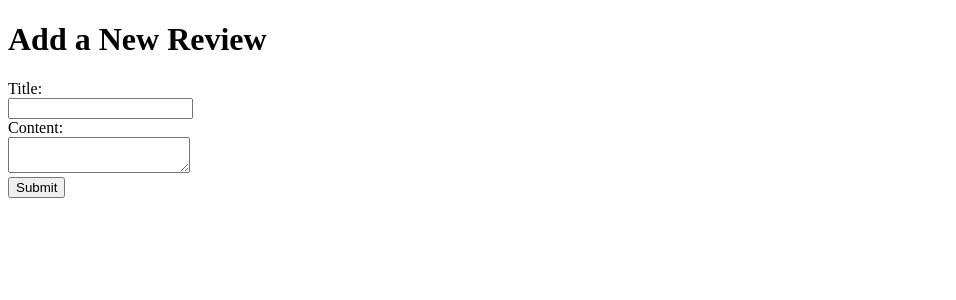
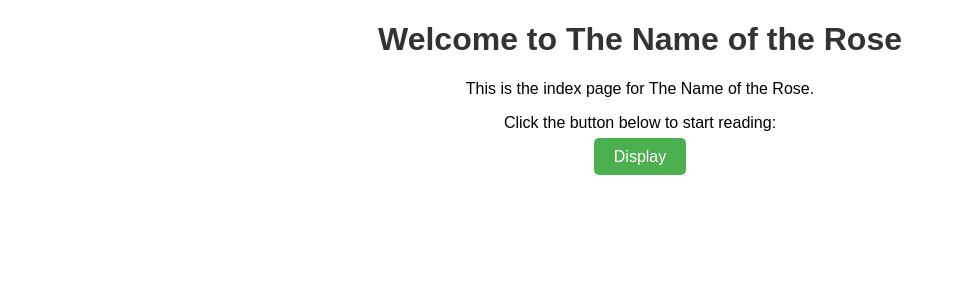
Before and after one commit to Jaborg/Web_App_Playaround, a FastAPI app: page / in a window 1280 px wide. Shown: the top 300 px of the page, without its empty margins (0-956 px from the left). Run offline with FastAPI, Linux system fonts and the light colour scheme.

Commit message:
Simplifying

```diff
--- a/crud_operations.py
+++ b/crud_operations.py
@@ -1,35 +1,16 @@
+import os
+
 from pydantic import BaseModel
 
 # In-memory storage for book reviews
-reviews = {}
+reviews = os.listdir('templates/reviews')
 
 class Review(BaseModel):
     title: str
     content: str
 
-def create_review(review: Review):
-    if review['Title'] in reviews:
-        raise ValueError("Review already exists")
-    else:
-        reviews[review['Title']] = review
-
-def read_reviews():
+def read_reviews_crud():
     return reviews
 
 def read_review(title: str):
-    if title in reviews:
-        return reviews[title]
-    else:
-        raise ValueError("Review not found")
-
-def update_review(title: str, review: Review):
-    if title in reviews:
-        reviews[title] = review
-    else:
-        raise ValueError("Review not found")
-
-def delete_review(title: str):
-    if title in reviews:
-        del reviews[title]
-    else:
-        raise ValueError("Review not found")
+    return f'reviews/{title}'
--- a/main.py
+++ b/main.py
@@ -1,17 +1,19 @@
 from fastapi import FastAPI, HTTPException, Request
 from fastapi.responses import HTMLResponse
 from fastapi.templating import Jinja2Templates
+from fastapi.staticfiles import StaticFiles
 from pydantic import BaseModel
-from logging import log
 
-from crud_operations import create_review, read_reviews, read_review, update_review, delete_review
+from crud_operations import  read_review, read_reviews_crud
 
 app = FastAPI()
 templates = Jinja2Templates(directory="templates")
+app.mount("/static", StaticFiles(directory="static"), name="static")
+
 
 class ReviewInput(BaseModel):
-    Title: str
-    Content: str
+    title: str
+    content: str
 
 @app.get("/", response_class=HTMLResponse)
 async def read_root(request: Request):
@@ -19,30 +21,16 @@ async def read_root(request: Request):
 
 @app.get("/reviews/", response_class=HTMLResponse)
 async def read_reviews(request: Request):
-    reviews_data = read_reviews()
+    reviews_data = read_reviews_crud()
     return templates.TemplateResponse("reviews.html", {"request": request, "reviews": reviews_data})
 
-@app.post("/reviews/", response_class=HTMLResponse)
-async def create_review_handler(request: Request, review: ReviewInput):
-    create_review({'Title':review.Title,'Content':review.Content})
-    return templates.TemplateResponse("review_created.html", {"request": request, "review": review})
 
 @app.get("/reviews/{title}", response_class=HTMLResponse)
 async def read_review_handler(request: Request, title: str):
     review = read_review(title)
-    return templates.TemplateResponse("review_detail.html", {"request": request, "review": review})
+    return templates.TemplateResponse(review, {"request": request, "review": review})
 
 @app.get("/reviews/{title}/edit", response_class=HTMLResponse)
 async def edit_review_handler(request: Request, title: str):
     review = read_review(title)
     return templates.TemplateResponse("edit_review.html", {"request": request, "review": review})
-
-@app.post("/reviews/{title}")
-async def update_review_handler(request: Request, title: str, review: ReviewInput):
-    update_review(title, review)
-    return {"message": "Review updated successfully"}
-
-@app.post("/reviews/{title}/delete")
-async def delete_review_handler(request: Request, title: str):
-    delete_review(title)
-    return {"message": "Review deleted successfully"}
--- /dev/null
+++ b/static/css/style.css
@@ -0,0 +1,23 @@
+body {
+    font-family: Arial, sans-serif;
+    text-align: center;
+}
+
+h1 {
+    color: #333;
+}
+
+#display-btn {
+    background-color: #4CAF50;
+    color: white;
+    padding: 10px 20px;
+    font-size: 16px;
+    cursor: pointer;
+    border: none;
+    border-radius: 5px;
+    text-decoration: none;
+}
+
+#display-btn:hover {
+    background-color: #45a049;
+}
--- a/templates/index.html
+++ b/templates/index.html
@@ -1,45 +1,15 @@
 <!DOCTYPE html>
-<html>
+<html lang="en">
 <head>
-    <title>Book Review API</title>
+    <meta charset="UTF-8">
+    <meta name="viewport" content="width=device-width, initial-scale=1.0">
+    <title>Welcome to The Name of the Rose</title>
+    <link rel="stylesheet" href="../../static/css/style.css">
 </head>
 <body>
-    <h1>Add a New Review</h1>
-    <label for="title">Title:</label><br>
-    <input type="text" id="title" name="title"><br>
-    <label for="content">Content:</label><br>
-    <textarea id="content" name="content"></textarea><br>
-    <button onclick="submitReview()">Submit</button>
-
-    <script>
-        async function submitReview() {
-            const title = document.getElementById('title').value;
-            const content = document.getElementById('content').value;
-
-            const review = { title, content };
-
-            // Optionally, you can log the review object for debugging
-            console.log(review);
-            console.log(JSON.stringify(review))
-
-            // Handle the review object, e.g., send it to the server
-            // Here, you can use fetch or any other method to send the review object
-            try {
-                const response = await fetch('/reviews/', {
-                    method: 'POST',
-                    headers: {
-                        'Content-Type': 'application/json'
-                    },
-                    body: JSON.stringify(review)
-                });
-                const data = await response.json();
-                console.log(data);
-                // Optionally, you can handle the response from the server
-            } catch (error) {
-                console.error('Error:', error);
-                // Optionally, you can handle errors
-            }
-        }
-    </script>
+    <h1>Welcome to The Name of the Rose</h1>
+    <p>This is the index page for The Name of the Rose.</p>
+    <p>Click the button below to start reading:</p>
+    <a id="display-btn" href="reviews/thenameoftherose.html">Display</a>
 </body>
 </html>
```
Also changed, not shown: templates/review_created.html (deleted, +0 -12 lines), templates/review_deleted.html (deleted, +0 -11 lines), templates/review_detail.html (deleted, +0 -10 lines), templates/review_updated.html (deleted, +0 -12 lines), templates/reviews/thenameoftherose.html (added, +24 -0 lines).
